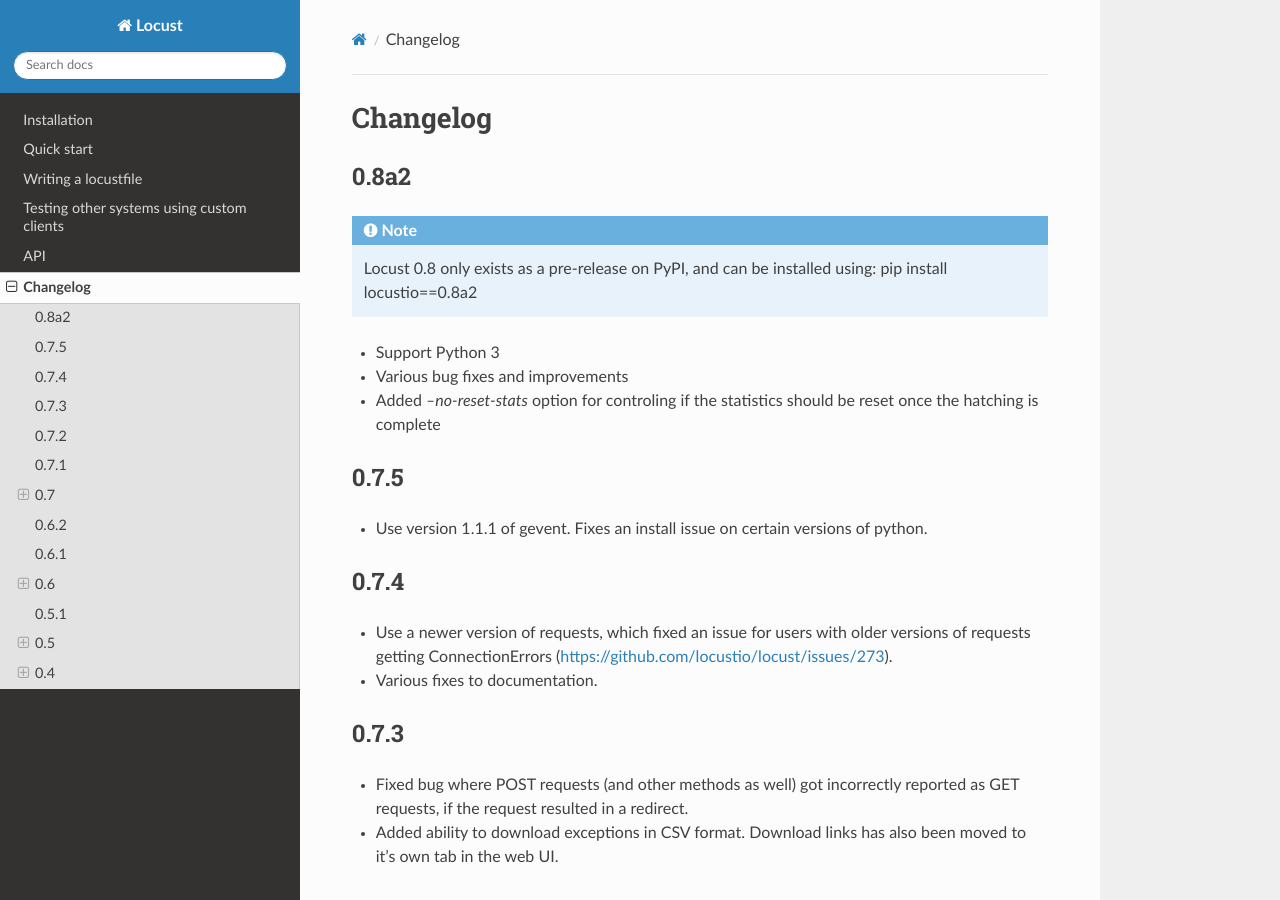
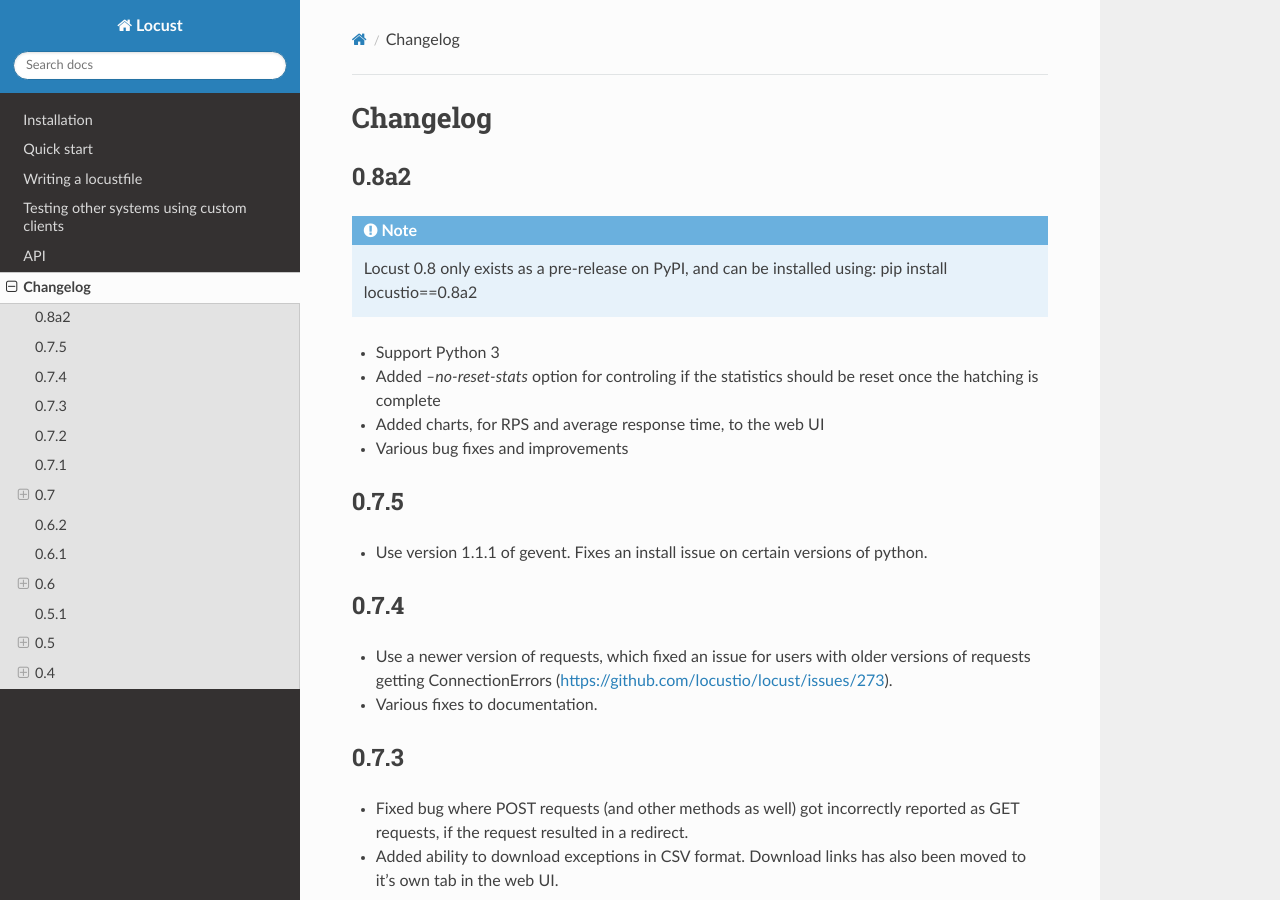
Before and after one commit to locustio/locust, a Sphinx documentation site: the page built from docs/changelog.rst, in a window 1280 px wide and 900 px high. Built offline with Sphinx 7.4.7 and the Read the Docs theme 2.0.0, drawn with Linux system fonts in a browser that asks for light colours; pages that are not in the unit, such as notebooks, are missing from menus.

Commit message:
Updated changelog

```diff
--- a/docs/changelog.rst
+++ b/docs/changelog.rst
@@ -11,9 +11,10 @@
 
 
 * Support Python 3
-* Various bug fixes and improvements
 * Added `--no-reset-stats` option for controling if the statistics should be reset once
   the hatching is complete
+* Added charts, for RPS and average response time, to the web UI
+* Various bug fixes and improvements
 
 
 0.7.5
```
